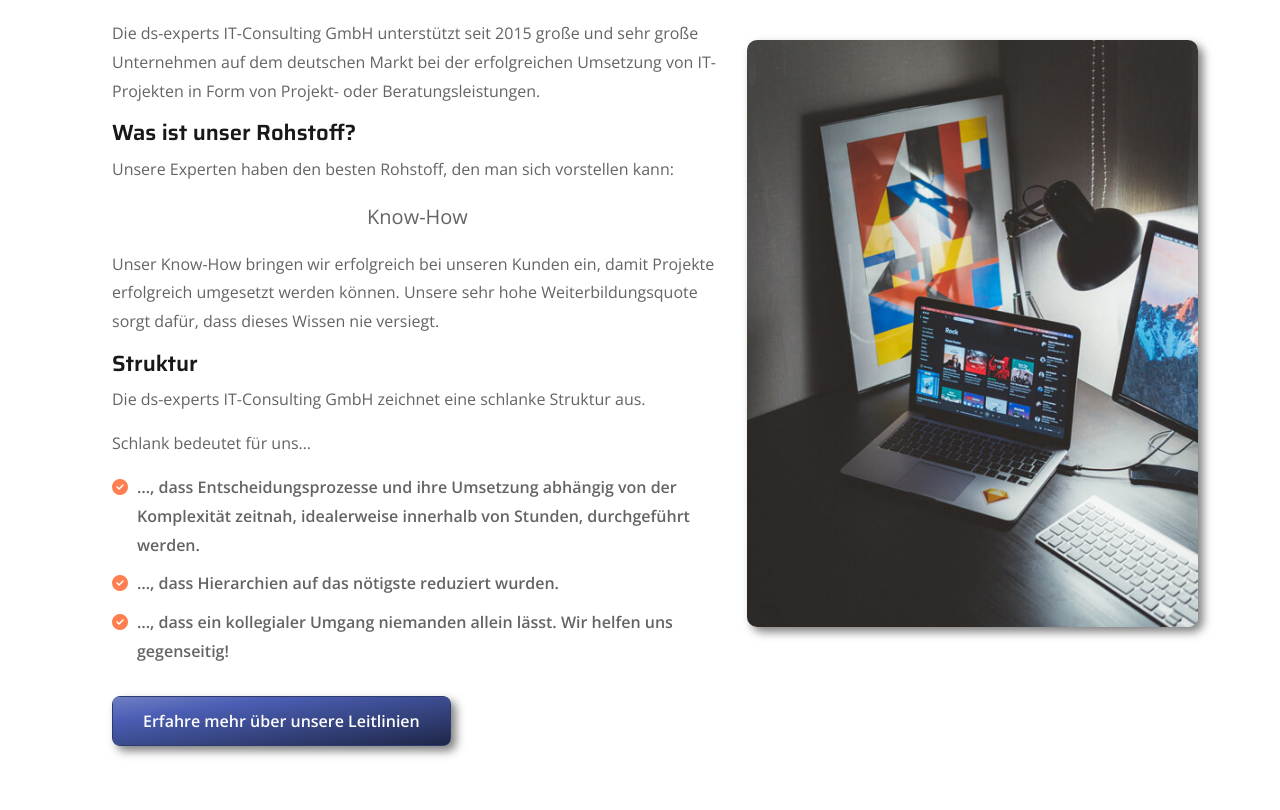
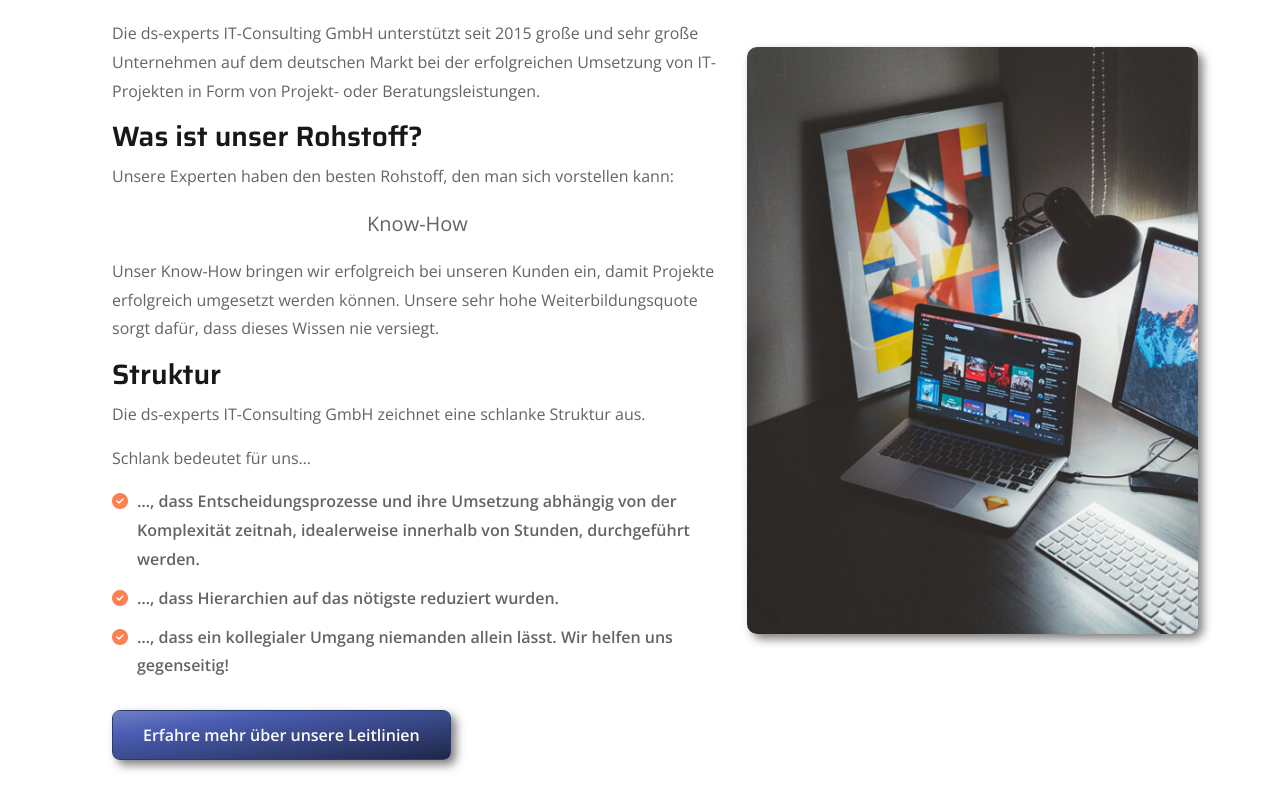
Before and after one commit to tobias-riedel/ds-experts, a Next.js app: page / in a window 1280 px wide. Shown: the part 979-1789 px from the top of the page. Built offline with nearby package versions, Linux system fonts and the light colour scheme.

Commit message:
-Fixed headings for SEO

```diff
--- a/components/About.tsx
+++ b/components/About.tsx
@@ -25,7 +25,7 @@ const About = () => {
                     Projekt- oder Beratungsleistungen.
                   </p>
 
-                  <h4>Was ist unser Rohstoff?</h4>
+                  <h3>Was ist unser Rohstoff?</h3>
                   <p>
                     Unsere Experten haben den besten Rohstoff, den man sich
                     vorstellen kann:
@@ -47,7 +47,7 @@ const About = () => {
                     dieses Wissen nie versiegt.
                   </p>
 
-                  <h4>Struktur</h4>
+                  <h3>Struktur</h3>
                   <p>
                     Die ds-experts IT-Consulting GmbH zeichnet eine schlanke
                     Struktur aus.
```
